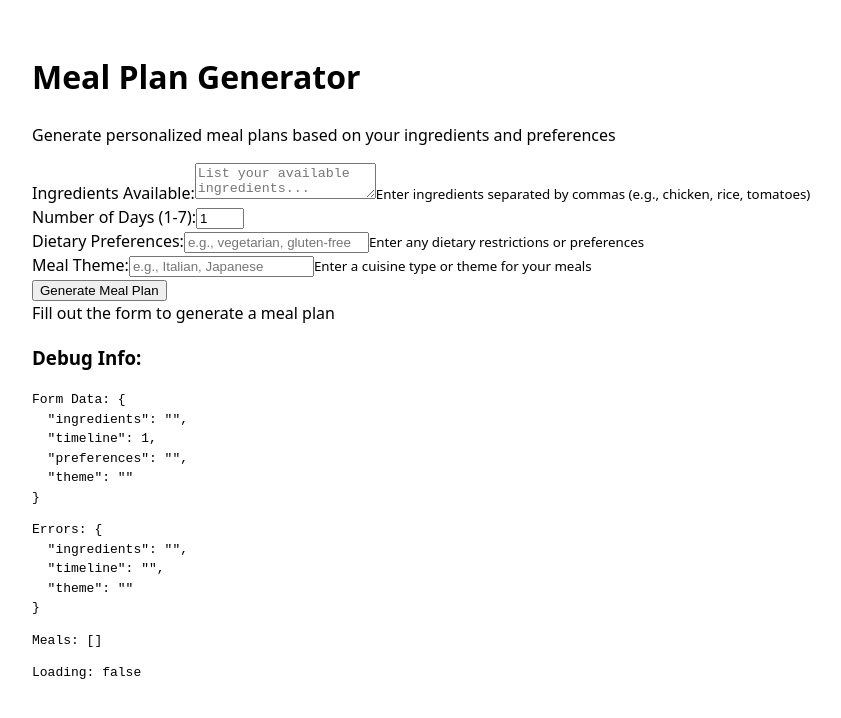
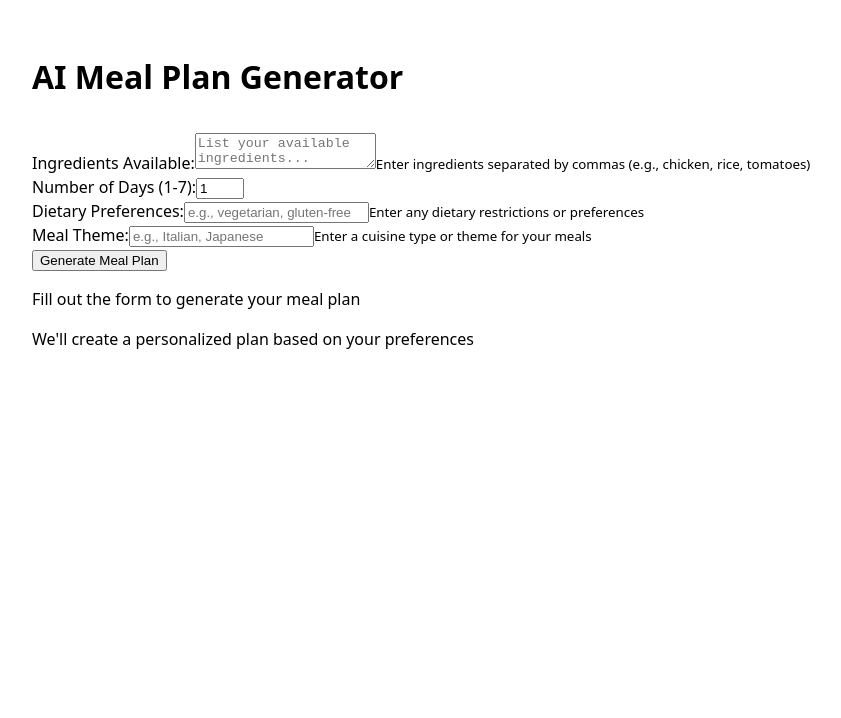
Before and after one commit to mathyasp/Meal-Plan-Generator, a React (Vite) app: page / in a window 1280 px wide. Shown: the top 718 px of the page, without its empty margins (0-841 px from the left). Built offline with nearby package versions, Linux system fonts and the light colour scheme.

Commit message:
Update MealPlanDisplay and remove debug info

```diff
--- a/src/App.jsx
+++ b/src/App.jsx
@@ -1,19 +1,25 @@
-import './App.css'
+import { Provider } from 'react-redux'
+import { store } from './store'
 import MealPlanForm from './components/MealPlanForm'
 import MealPlanDisplay from './components/MealPlanDisplay'
-import DebugPanel from './components/DebugPanel'
+import './App.css'
 
 function App() {
   return (
-    <div>
-      <h1>Meal Plan Generator</h1>
-      <p>Generate personalized meal plans based on your ingredients and preferences</p>
-
-      <MealPlanForm />
-      <MealPlanDisplay />
-      <DebugPanel />
-    </div>
+    <Provider store={store}>
+      <div>
+        <header>
+          <div>
+            <h1>AI Meal Plan Generator</h1>
+          </div>
+        </header>
+        <main>
+          <MealPlanForm />
+          <MealPlanDisplay />
+        </main>
+      </div>
+    </Provider>
   )
 }
 
-export default App;
+export default App
--- a/src/components/MealPlanDisplay.jsx
+++ b/src/components/MealPlanDisplay.jsx
@@ -3,26 +3,58 @@ import { useSelector } from 'react-redux'
 function MealPlanDisplay() {
   const meals = useSelector(state => state.mealPlan.meals)
   const isLoading = useSelector(state => state.mealPlan.isLoading)
+  const error = useSelector(state => state.mealPlan.error)
 
   if (isLoading) {
-    return <div>Loading your meal plan...</div>
+    return (
+      <div>
+        <div>Loading your meal plan...</div>
+      </div>
+    )
+  }
+
+  if (error) {
+    return (
+      <div>
+        <p>Error: {error}</p>
+        <p>Please try again</p>
+      </div>
+    )
   }
 
   if (meals.length === 0) {
-    return <div>Fill out the form to generate a meal plan</div>
+    return (
+      <div>
+        <p>Fill out the form to generate your meal plan</p>
+        <p>We'll create a personalized plan based on your preferences</p>
+      </div>
+    )
   }
 
   return (
     <div>
       <h2>Your Meal Plan</h2>
-      {meals.map(meal => (
-        <div key={meal.day}>
-          <h3>Day {meal.day}</h3>
-          <p>Breakfast: {meal.breakfast}</p>
-          <p>Lunch: {meal.lunch}</p>
-          <p>Dinner: {meal.dinner}</p>
-        </div>
-      ))}
+      <div>
+        {meals.map(meal => (
+          <div key={meal.day}>
+            <h3>Day {meal.day}</h3>
+            <div>
+              <div>
+                <h4>Breakfast</h4>
+                <p>{meal.breakfast}</p>
+              </div>
+              <div>
+                <h4>Lunch</h4>
+                <p>{meal.lunch}</p>
+              </div>
+              <div>
+                <h4>Dinner</h4>
+                <p>{meal.dinner}</p>
+              </div>
+            </div>
+          </div>
+        ))}
+      </div>
     </div>
   )
 }
```
